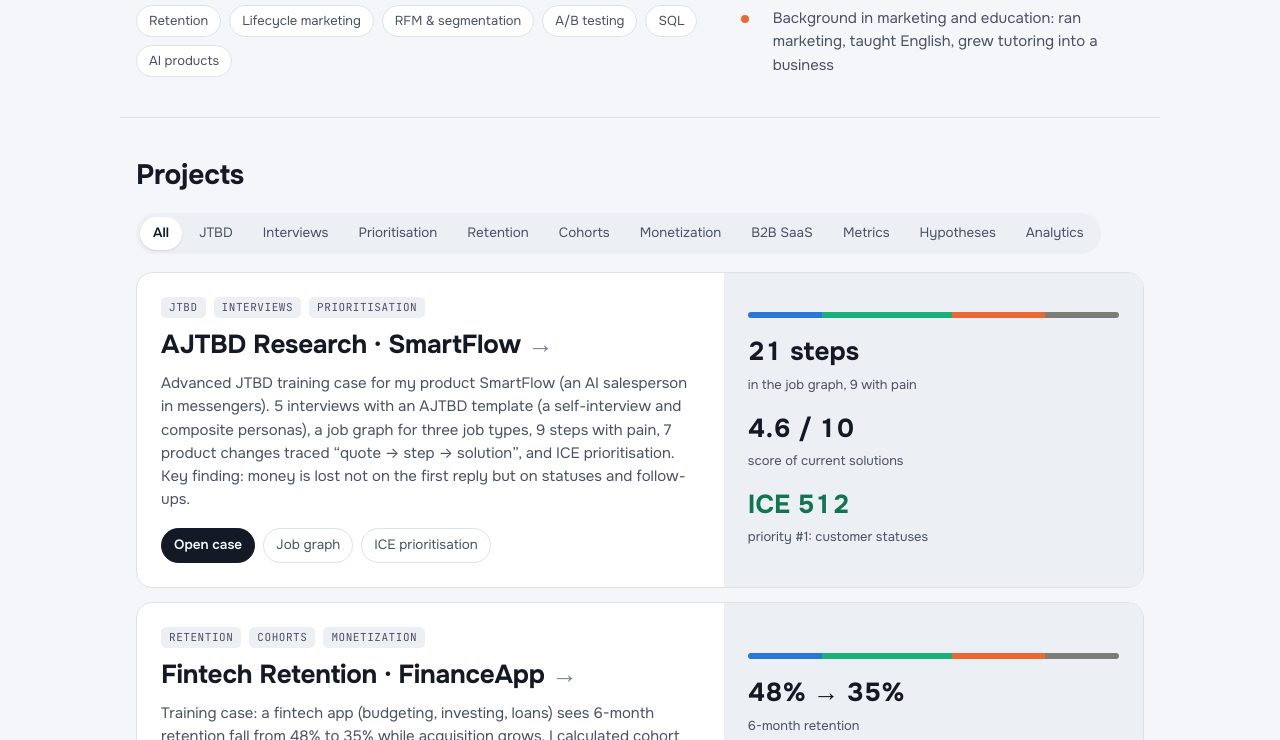
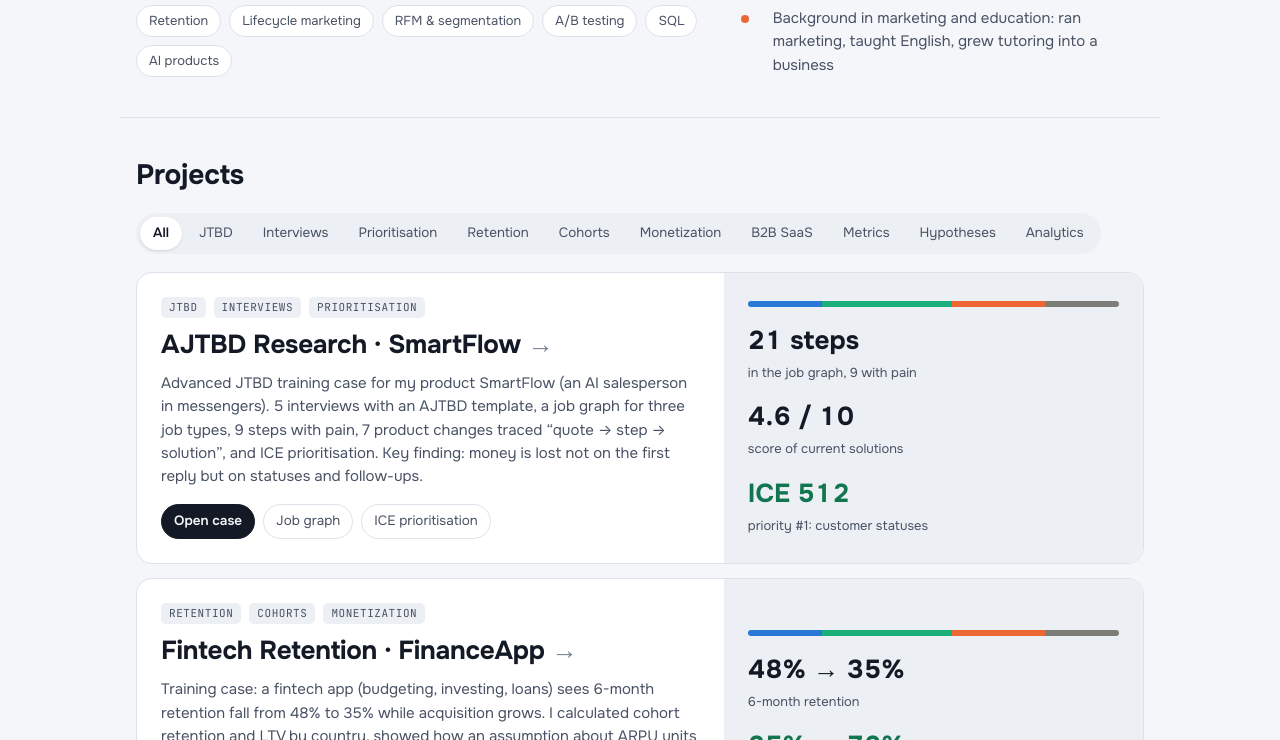
Before and after one commit to zhailaubekkyzy/Portfolio, a plain HTML site: page index.html in a window 1280 px wide. Shown: the part 360-1100 px from the top of the page. Drawn offline with Linux system fonts and the light colour scheme; a web font is replaced by a local one.

Commit message:
Home: drop the persona note from the AJTBD card
Co-Authored-By: Claude Opus 5.5 <noreply@anthropic.com>
Claude-Session: https://claude.ai/code/session_01W2TbpxYzQXsYmwLvMdUUm8

```diff
--- a/index.html
+++ b/index.html
@@ -137,8 +137,8 @@ const PROJECTS = [
     year: "2026",
     tags: [{ ru: "JTBD", en: "JTBD" }, { ru: "Интервью", en: "Interviews" }, { ru: "Приоритизация", en: "Prioritisation" }],
     text: {
-      ru: "Учебный кейс по Advanced JTBD для моего продукта SmartFlow (AI-продавец в мессенджерах). 5 интервью по шаблону AJTBD (самоинтервью и собирательные персоны), граф работ для трёх типов работы, 9 шагов с болью, 7 изменений продукта со сквозной связью «цитата → шаг → решение» и приоритизация ICE. Главный вывод: деньги теряются не на первом ответе, а на статусах и дожиме.",
-      en: "Advanced JTBD training case for my product SmartFlow (an AI salesperson in messengers). 5 interviews with an AJTBD template (a self-interview and composite personas), a job graph for three job types, 9 steps with pain, 7 product changes traced “quote → step → solution”, and ICE prioritisation. Key finding: money is lost not on the first reply but on statuses and follow-ups."
+      ru: "Учебный кейс по Advanced JTBD для моего продукта SmartFlow (AI-продавец в мессенджерах). 5 интервью по шаблону AJTBD, граф работ для трёх типов работы, 9 шагов с болью, 7 изменений продукта со сквозной связью «цитата → шаг → решение» и приоритизация ICE. Главный вывод: деньги теряются не на первом ответе, а на статусах и дожиме.",
+      en: "Advanced JTBD training case for my product SmartFlow (an AI salesperson in messengers). 5 interviews with an AJTBD template, a job graph for three job types, 9 steps with pain, 7 product changes traced “quote → step → solution”, and ICE prioritisation. Key finding: money is lost not on the first reply but on statuses and follow-ups."
     },
     results: [
       { v: { ru: "21 шаг", en: "21 steps" }, t: { ru: "в графе работ, 9 с болью", en: "in the job graph, 9 with pain" } },
```
Also changed, not shown: src/home.src.html (+2 -2 lines).
